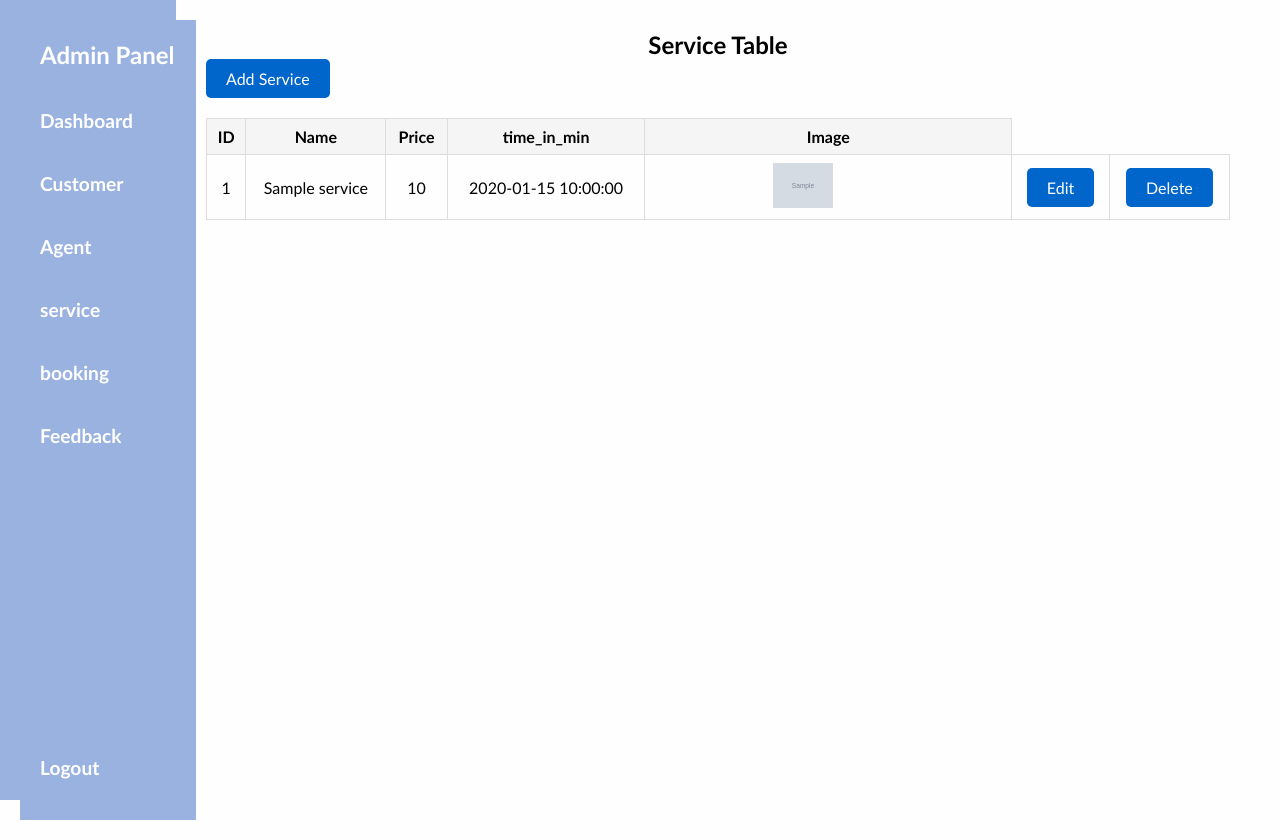
After one commit to Nripesh99/Hair_cut_at_doorstep, a PHP site: page /Admin/a_service.php in a window 1280 px wide. The commit adds this page. Run offline with PHP 8.4, Linux system fonts and the light colour scheme; the visitor is signed in with stand-in values (Sample User, id 1); tables that the repository leaves empty or names only in its code hold one stand-in row (values such as "Sample post"); grey boxes marked "Sample" are stand-in pictures.

Commit message:
Changing Admin

```diff
--- /dev/null
+++ b/Admin/a_service.php
@@ -0,0 +1,124 @@
+<?php
+session_start();
+if (!isset($_SESSION['email'])) {
+    header('location:../login.php');
+}
+?>
+<!DOCTYPE html>
+<html lang="en">
+
+<head>
+    <meta charset="UTF-8">
+    <meta name="viewport" content="width=device-width, initial-scale=1.0">
+    <title>Document</title>
+    <link rel="stylesheet" href="index.css">
+</head>
+<style>
+    .wrapper {
+        display: flex;
+    }
+
+    .sidebar {
+        width: 20%;
+        background-color: #f1f1f1;
+        padding: 0px;
+    }
+
+    .content {
+        width: 80%;
+        padding: 30px;
+    }
+
+    table {
+        width: 100%;
+        border-collapse: collapse;
+    }
+
+    table th,
+    table td {
+        border: 1px solid #ddd;
+        padding: 8px;
+        text-align: center;
+    }
+
+    table caption {
+        font-weight: bold;
+        margin-bottom: 10px;
+    }
+
+    .product-image {
+        max-width: 300px;
+        max-height: 200px;
+        overflow: hidden;
+
+    }
+    .image{
+        text-align: center;
+    }
+
+    img {
+        max-width: 20%;
+        height: auto;
+
+    }
+
+</style>
+
+<body>
+    <div class='wrapper'>
+        <?php
+        include "../dbconfig.php";
+        ?>
+        <div class='sidebar'>
+            <?php
+            include '../Component/a_sidebar.php';
+            ?>
+        </div>
+        <?php
+        $serviceQuery = "SELECT * FROM services";
+        $serviceResult = mysqli_query($connect, $serviceQuery);
+        ?>
+        <!-- Agent table starts -->
+
+        <div class='content'>
+            <h2 style="color:black; text-align:center;">Service Table</h2>
+            <a class="btn" href="add_service.php">Add Service</a>
+            <!-- <h2>TO add the agent </h2><a href="add_agent.php">add_agent </a> -->
+            <table>
+                <tr>
+                    <th>ID</th>
+                    <th>Name</th>
+                    <th>Price</th>
+                    <th>time_in_min</th>
+                    <th>Image</th>
+
+                </tr>
+                <?php while ($row = mysqli_fetch_assoc($serviceResult)) { ?>
+                    <tr>
+                        <td>
+                            <?php echo $row['s_id']; ?>
+                        </td>
+                        <td>
+                            <?php echo $row['s_name']; ?>
+                        </td>
+                        <td>
+                            <?php echo $row['s_price']; ?>
+                        </td>
+                        <td>
+                            <?php echo $row['s_time']; ?>
+                        </td>
+                        <td class='image'>
+                            <?php $a = $row['s_image']; ?>
+                            <div class="product-image">
+                                <img src="../<?php echo $a ?>" alt="Services">
+                        </td>
+                        <td><a class="btn" href="edit_service.php?id=<?php echo $row['s_id']; ?>">Edit</a></td>
+                        <td><a class="btn" href="delete_service.php?id=<?php echo $row['s_id']; ?>">Delete</a></td>
+                    </tr>
+                <?php } ?>
+            </table>
+        </div>
+    </div>
+</body>
+
+</html>
--- /dev/null
+++ b/Admin/index.css
@@ -0,0 +1,84 @@
+/* admin.css */
+
+/* Global Styles */
+body {
+    font-family: Arial, sans-serif;
+    margin: 0;
+    padding: 0;
+  }
+
+  .container {
+    max-width: 1200px;
+    margin: 0 auto;
+    padding: 20px;
+  }
+  .btn {
+    display: inline-block;
+    padding: 10px 20px;
+    background-color: #0066cc;
+    color: #fff;
+    border-radius: 5px;
+    text-decoration: none;
+    text-decoration-color: black;
+  }
+
+  .btn:hover {
+    background-color: #cdd1d4;
+  }
+  h1 {
+    text-align: center;
+    margin-bottom: 20px;
+  }
+
+  a {
+    color: #0066cc;
+    text-decoration: none;
+  }
+
+  /* Table Styles */
+  table {
+    width: 100%;
+    border-collapse: collapse;
+    margin-top: 20px;
+  }
+
+  table th,
+  table td {
+    padding: 10px;
+    text-align: left;
+    border-bottom: 1px solid #ddd;
+  }
+
+  table th {
+    background-color: #f5f5f5;
+  }
+
+  /* Buttons */
+  .btn {
+    display: inline-block;
+    padding: 10px 20px;
+    background-color: #0066cc;
+    color: #fff;
+    border-radius: 5px;
+    text-decoration: none;
+    text-decoration-color: black;
+  }
+
+  .btn:hover {
+    background-color: #cdd1d4;
+  }
+
+  /* Responsive Styles */
+  @media (max-width: 768px) {
+    h1 {
+      font-size: 24px;
+    }
+
+    table {
+      font-size: 14px;
+    }
+
+    .btn {
+      font-size: 14px;
+    }
+  }
```
Also changed, not shown: Admin/a_agent.php (added, +100 -0 lines), booking.php (+18 -9 lines).
